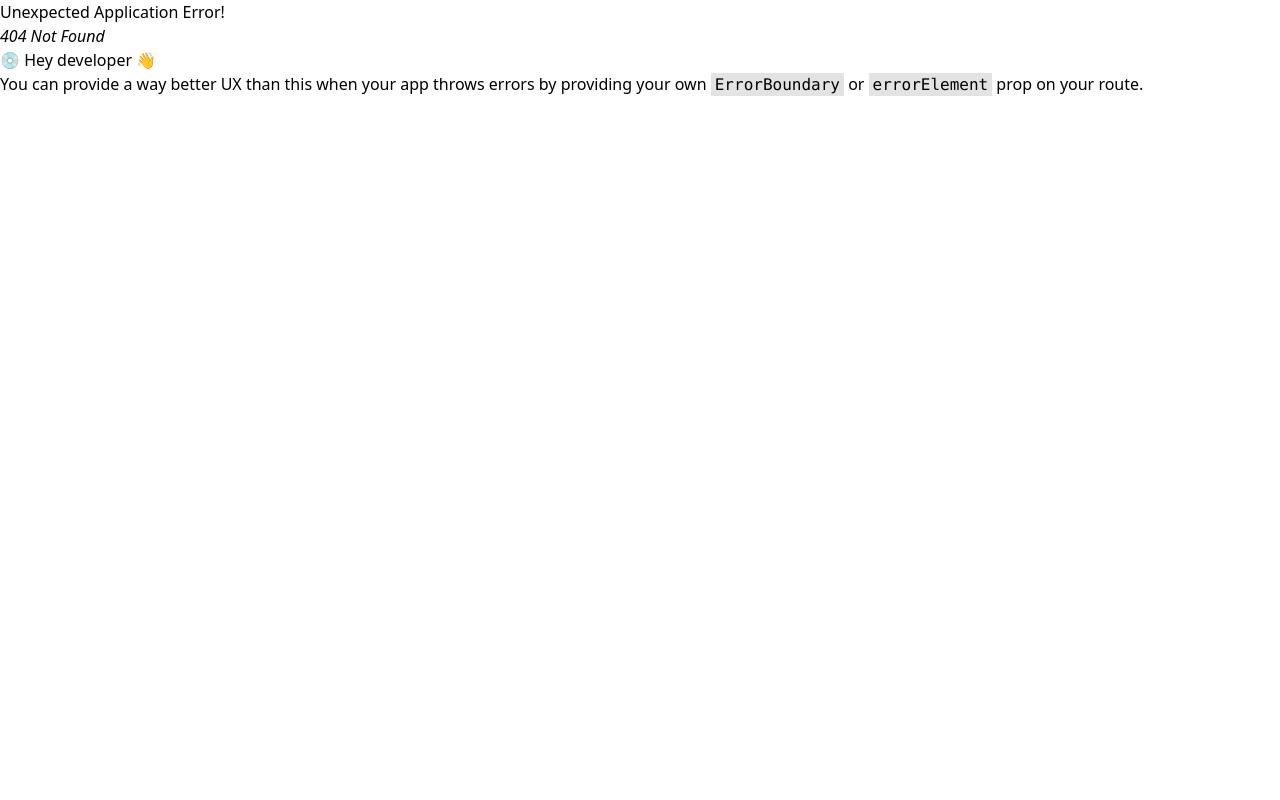
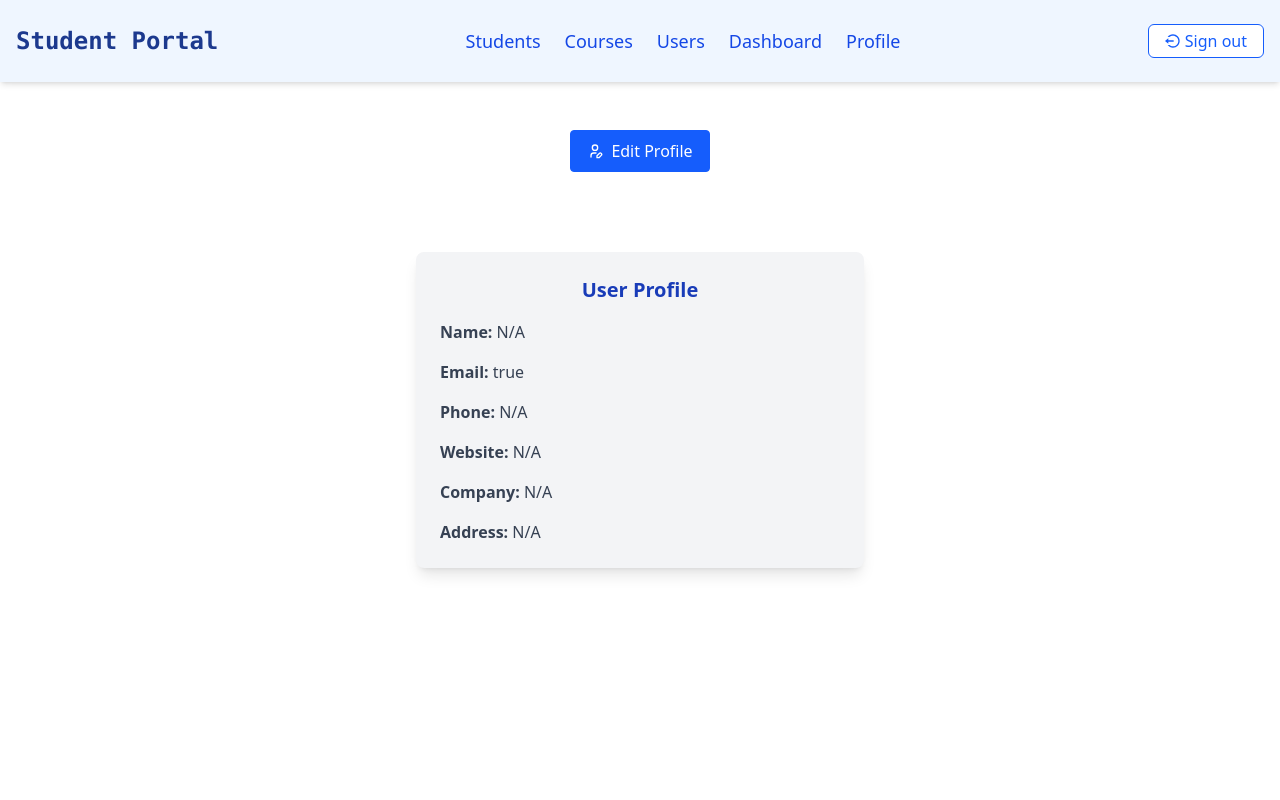
Before and after one commit to asmsadat/FrontendPractics, a React (Vite) app in the folder Frontend/: page /profile in a window 1280 px wide. Before the commit this address had no page. Shown: the top 800 px of the page. Built offline with nearby package versions, Linux system fonts and the light colour scheme; sample sign-in values are in the browser's storage.

Commit message:
Feat: add profile page

```diff
--- a/Frontend/src/components/CourseCard.jsx
+++ b/Frontend/src/components/CourseCard.jsx
@@ -2,7 +2,7 @@ import { MdOutlineDelete } from "react-icons/md";
 
 const CourseCard = ({ course, onDelete }) => {
   return (
-    <div className="bg-white shadow-md rounded-lg border border-gray-200 p-6 hover:border-blue-900">
+    <div className="bg-gray-100 shadow-md rounded-lg border border-gray-200 p-6 hover:border-blue-900">
       <h2 className="text-lg font-semibold text-blue-900 mb-2">
         Course Code: {course.courseId}
       </h2>
--- a/Frontend/src/components/Navbar.jsx
+++ b/Frontend/src/components/Navbar.jsx
@@ -21,7 +21,7 @@ const Navbar = () => {
   const toggleMenu = () => setMenuOpen(!menuOpen);
 
   return (
-    <header className="sticky top-0 z-50 bg-white shadow-md">
+    <header className="sticky top-0 z-50 bg-blue-50 shadow-md">
       <div className="max-w-screen-2xl mx-auto px-4 py-4 md:py-6">
         <nav className="flex flex-col md:flex-row justify-between items-center gap-4 md:gap-0">
           {/* left */}
@@ -66,6 +66,12 @@ const Navbar = () => {
               className="hover:text-blue-500 hover:underline decoration-2 underline-offset-4 transition-colors"
             >
               Dashboard
+            </Link>
+            <Link
+              to="/profile"
+              className="hover:text-blue-500 hover:underline decoration-2 underline-offset-4 transition-colors"
+            >
+              Profile
             </Link>
           </div>
 
--- a/Frontend/src/components/StudentCard.jsx
+++ b/Frontend/src/components/StudentCard.jsx
@@ -2,7 +2,7 @@ import { MdOutlineDelete } from "react-icons/md";
 
 const StudentCard = ({ student, onDelete }) => {
   return (
-    <div className="bg-white shadow-md rounded-lg border border-gray-200 p-6 hover:border-blue-900">
+    <div className="bg-gray-100 shadow-md rounded-lg border border-gray-200 p-6 hover:border-blue-900">
       <h2 className="text-lg font-semibold text-blue-900 mb-2">
         ID: {student.studentId}
       </h2>
--- a/Frontend/src/components/UserCard.jsx
+++ b/Frontend/src/components/UserCard.jsx
@@ -4,7 +4,7 @@ const UserCard = ({ user, onDelete }) => {
   const { id, name, username, email, address, phone, website, company } = user;
 
   return (
-    <div className="bg-white shadow-md rounded-lg border border-gray-200 p-6 hover:border-blue-900">
+    <div className="bg-gray-100 shadow-md rounded-lg border border-gray-200 p-6 hover:border-blue-900">
       <h2 className="text-lg font-semibold text-blue-900 mb-2">{name}</h2>
       <p><strong>ID: </strong>{id}</p>
       <p><strong>Username: </strong>{username}</p>
--- a/Frontend/src/pages/Dashboard.jsx
+++ b/Frontend/src/pages/Dashboard.jsx
@@ -1,4 +1,5 @@
 import { useState } from "react";
+import { IoMdAddCircleOutline } from "react-icons/io";
 
 const Dashboard = () => {
   const [students, setStudents] = useState([]);
@@ -76,9 +77,9 @@ const Dashboard = () => {
           <div className="flex justify-center">
             <button
               type="submit"
-              className="w-1/2  bg-blue-600 text-white py-2 rounded hover:bg-blue-700"
+              className="flex items-center justify-center w-1/2 bg-blue-600 text-white py-2 rounded hover:bg-blue-700"
             >
-              Add Student
+              <IoMdAddCircleOutline /> Add Student
             </button>
           </div>
         </form>
--- /dev/null
+++ b/Frontend/src/pages/Profile.jsx
@@ -0,0 +1,157 @@
+import { useEffect, useState } from "react";
+import { TbUserEdit } from "react-icons/tb";
+import { MdCheckCircle } from "react-icons/md";
+import { MdCancel } from "react-icons/md";
+import {
+  getCurrentUser,
+  getUserProfile,
+  updateUserProfile,
+} from "../auth/AuthManager";
+
+const Profile = () => {
+  const email = getCurrentUser();
+  const [showModal, setShowModal] = useState(false);
+  const [formData, setFormData] = useState({
+    name: "",
+    phone: "",
+    website: "",
+    company: "",
+    address: "",
+  });
+
+  useEffect(() => {
+    const profile = getUserProfile();
+    setFormData((prev) => ({
+      ...prev,
+      ...profile,
+    }));
+  }, []);
+
+  const handleInputChange = (e) => {
+    const { name, value } = e.target;
+    setFormData((prev) => ({ ...prev, [name]: value }));
+  };
+
+  const handleSave = (e) => {
+    e.preventDefault();
+    updateUserProfile(formData);
+    setShowModal(false);
+    alert("Profile updated!");
+  };
+
+  const displayOrNA = (value) => value || "N/A";
+
+  return (
+    <div>
+      <div>
+        <div className="flex justify-center items-center mt-6 mb-4 px-4">
+          <button
+            onClick={() => setShowModal(true)}
+            className="flex items-center gap-2 bg-blue-600 border text-white px-4 py-2 rounded hover:bg-white hover:text-blue-600 border-blue-600 transition"
+          >
+            <TbUserEdit /> Edit Profile
+          </button>
+        </div>
+        {showModal && (
+          <div className="fixed inset-0 bg-white bg-opacity-40 flex justify-center items-center z-50">
+            <div className="bg-white rounded-lg shadow-lg border border-blue-900 p-6 sm:p-6 w-11/12 sm:max-w-md relative">
+              <h2 className="text-xl font-semibold mb-4 text-blue-800 text-center">
+                Update Profile
+              </h2>
+              <form onSubmit={handleSave} className="space-y-4">
+                <input
+                  type="text"
+                  name="name"
+                  placeholder="Name"
+                  required
+                  className="w-full border px-4 py-2 rounded"
+                  value={formData.name}
+                  onChange={handleInputChange}
+                />
+                <input
+                  type="number"
+                  name="phone"
+                  placeholder="Phone"
+                  required
+                  className="w-full border px-4 py-2 rounded"
+                  value={formData.phone}
+                  onChange={handleInputChange}
+                />
+                <input
+                  type="text"
+                  name="website"
+                  placeholder="Website"
+                  required
+                  className="w-full border px-4 py-2 rounded"
+                  value={formData.website}
+                  onChange={handleInputChange}
+                />
+                <input
+                  type="text"
+                  name="company"
+                  placeholder="Company"
+                  required
+                  className="w-full border px-4 py-2 rounded"
+                  value={formData.company}
+                  onChange={handleInputChange}
+                />
+                <input
+                  type="text"
+                  name="address"
+                  placeholder="Address"
+                  required
+                  className="w-full border px-4 py-2 rounded"
+                  value={formData.address}
+                  onChange={handleInputChange}
+                />
+                <div className="flex flex-col sm:flex-row justify-between items-center gap-4 sm:gap-6">
+                  <button
+                    type="submit"
+                    className="flex items-center justify-center gap-2 flex-1 w-1/2 bg-blue-600 text-white py-2 rounded hover:bg-blue-800 transition-all duration-200"
+                  >
+                    <MdCheckCircle /> Save
+                  </button>
+                  <button
+                    onClick={() => setShowModal(false)}
+                    className="flex items-center justify-center gap-2 flex-1 w-1/2 bg-red-600 text-white py-2 rounded hover:bg-red-800 transition-all duration-200"
+                  >
+                    <MdCancel /> Cancel
+                  </button>
+                </div>
+              </form>
+            </div>
+          </div>
+        )}
+      </div>
+      <div className="bg-white bg-opacity-40 flex justify-center items-center z-50 mt-20">
+        <div className="bg-gray-100 rounded-lg shadow-lg p-6 w-full max-w-md relative">
+          <h2 className="text-xl font-semibold mb-4 text-blue-800 text-center">
+            User Profile
+          </h2>
+          <div className="space-y-4 text-gray-700">
+            <p>
+              <strong>Name:</strong> {displayOrNA(formData.name)}
+            </p>
+            <p>
+              <strong>Email:</strong> {email}
+            </p>
+            <p>
+              <strong>Phone:</strong> {displayOrNA(formData.phone)}
+            </p>
+            <p>
+              <strong>Website:</strong> {displayOrNA(formData.website)}
+            </p>
+            <p>
+              <strong>Company:</strong> {displayOrNA(formData.company)}
+            </p>
+            <p>
+              <strong>Address:</strong> {displayOrNA(formData.address)}
+            </p>
+          </div>
+        </div>
+      </div>
+    </div>
+  );
+};
+
+export default Profile;
--- a/Frontend/src/pages/Users.jsx
+++ b/Frontend/src/pages/Users.jsx
@@ -113,7 +113,7 @@ const Users = () => {
       {showModal && (
         <div className="fixed inset-0 bg-white bg-opacity-40 flex justify-center items-center z-50">
           <div className="bg-white rounded-lg shadow-lg border border-blue-900 p-6 sm:p-6 w-11/12 sm:max-w-md relative">
-            <h2 className="text-xl font-semibold mb-4 text-green-800 text-center">
+            <h2 className="text-xl font-semibold mb-4 text-blue-800 text-center">
               Add New User
             </h2>
             <form onSubmit={handleAddUser} className="space-y-4">
--- a/Frontend/src/routers/Router.jsx
+++ b/Frontend/src/routers/Router.jsx
@@ -7,6 +7,7 @@ import ProtectedRoute from "./ProtectedRoute";
 import Courses from './../pages/Courses';
 import Dashboard from "../pages/Dashboard";
 import Users from './../pages/Users';
+import Profile from './../pages/Profile';
 
 const router = createBrowserRouter([
   {
@@ -45,6 +46,14 @@ const router = createBrowserRouter([
           </ProtectedRoute>
         ),
       },
+      {
+        path: "/profile",
+        element: (
+          <ProtectedRoute>
+            <Profile />
+          </ProtectedRoute>
+        ),
+      },
     ],
   },
 ]);
```
